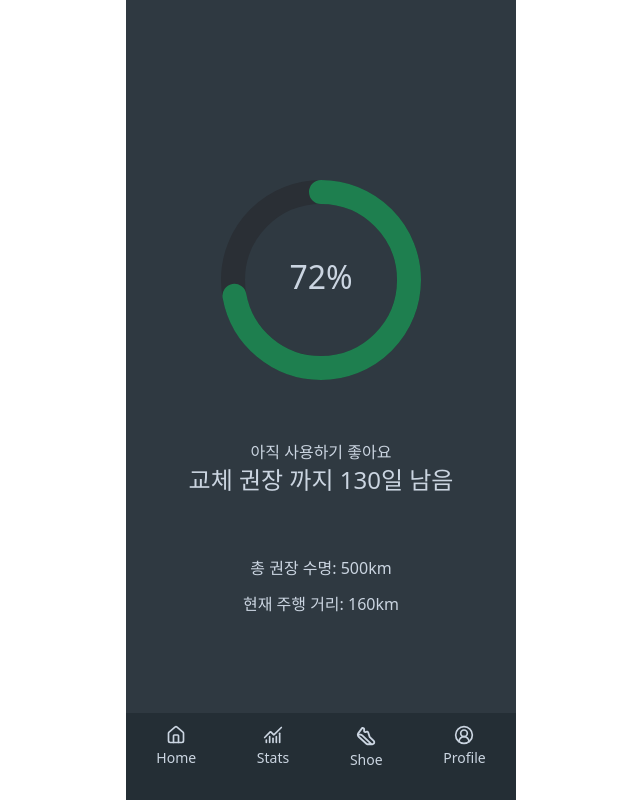
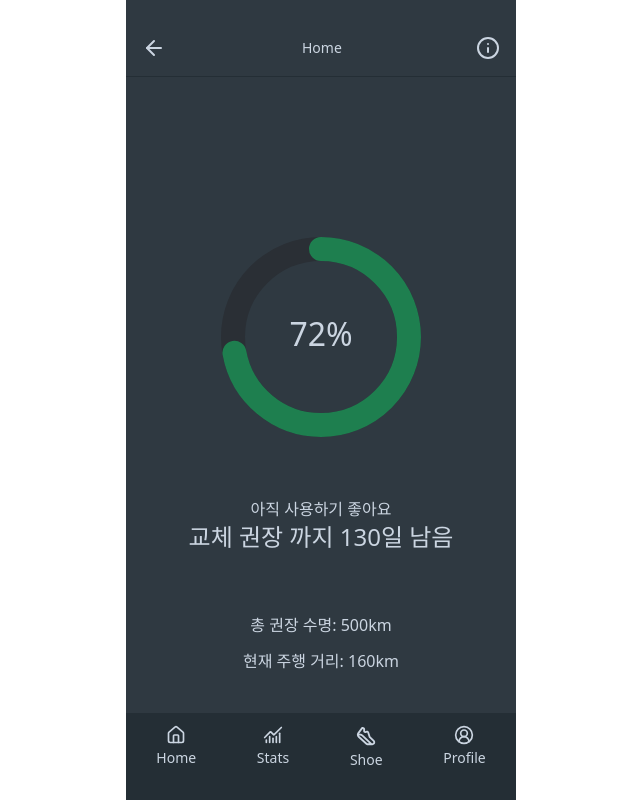
Before and after one commit to ychanwoo/ShoePlan, a Next.js app: page /home in a window 1280 px wide. Shown: the whole page, without its empty margins (319-959 px from the left). Built offline with nearby package versions, Linux system fonts and the light colour scheme.

Commit message:
ui: add InfoPopover and HeaderBar components to home page

```diff
--- a/src/app/home/page.tsx
+++ b/src/app/home/page.tsx
@@ -1,11 +1,14 @@
 "use client";
 
+import HeaderBar from "@/components/common/HeaderBar";
 import TabBar from "@/components/common/TabBar";
 import ShoeLifeProgress from "@/components/homeTab/ShoeLifeProgress";
 
 export default function HomePage() {
   return (
     <>
+      <HeaderBar title="Home" showInfo />
+
       <div className="flex flex-col items-center relative top-45">
         <ShoeLifeProgress percentage={72} />
       </div>
--- /dev/null
+++ b/src/components/common/HeaderBar.tsx
@@ -0,0 +1,41 @@
+"use client";
+
+import { ArrowLeft, InfoIcon } from "lucide-react";
+import { useRouter } from "next/navigation";
+import { InfoPopover } from "../homeTab/InfoPopover";
+
+export interface HeaderBarProps {
+  title: string;
+  showInfo?: boolean;
+}
+
+export default function HeaderBar({ title, showInfo }: HeaderBarProps) {
+  const router = useRouter();
+  return (
+    <header className="w-full relative top-5">
+      {/* 상단 바 */}
+      <div className="flex items-center justify-between h-14 px-4 text-[#CBD5E1]">
+        {/* 왼족 */}
+        <div className="flex items-center">
+          <button
+            type="button"
+            onClick={() => router.back()}
+            aria-label="go to previous page"
+          >
+            <ArrowLeft className="w-6 h-6 hover:text-[#cbd5e1a5]" />
+          </button>
+          <span className="text-sm relative left-34">{title}</span>
+        </div>
+        {/* Home 전용 InfoIcon */}
+        {showInfo && (
+          <InfoPopover>
+            <InfoIcon className="w-6 h-6 text-[#CBD5E1] hover:text-[#cbd5e1a5]" />
+          </InfoPopover>
+        )}
+      </div>
+
+      {/* header 하단 구분선 */}
+      <div className="h-px bg-[#242E35]" />
+    </header>
+  );
+}
--- /dev/null
+++ b/src/components/homeTab/InfoPopover.tsx
@@ -0,0 +1,46 @@
+import {
+  Popover,
+  PopoverTrigger,
+  PopoverContent,
+} from "@/components/ui/popover";
+
+interface InfoPopoverProps {
+  children: React.ReactNode;
+}
+
+export function InfoPopover({ children }: InfoPopoverProps) {
+  return (
+    <Popover>
+      <PopoverTrigger asChild>
+        <button aria-label="Info">{children}</button>
+      </PopoverTrigger>
+
+      <PopoverContent
+        side="bottom"
+        align="end"
+        sideOffset={8}
+        className="w-64 text-sm bg-[#3b4853] text-gray-200 border border-[#242E35] shadow-xl"
+      >
+        {" "}
+        <ul className="space-y-1">
+          <li>
+            • <span className="font-medium">80% 이상</span>: 아직 여유 있어요
+          </li>
+          <li>
+            • <span className="font-medium">50~80%</span>: 아직 사용하기 좋아요
+          </li>
+          <li>
+            • <span className="font-medium">30~50%</span>: 교체 시기 슬슬
+          </li>
+          <li>
+            • <span className="font-medium">30% 이하</span>: 새 신발 고민해볼 때
+          </li>
+        </ul>
+        <div className="mt-3 pt-2 border-t text-xs text-gray-400">
+          * 러닝화는 겉보다 <span className="font-medium">쿠션 수명</span>이 더
+          중요해요
+        </div>
+      </PopoverContent>
+    </Popover>
+  );
+}
--- /dev/null
+++ b/src/components/ui/popover.tsx
@@ -0,0 +1,89 @@
+"use client"
+
+import * as React from "react"
+import { Popover as PopoverPrimitive } from "radix-ui"
+
+import { cn } from "@/lib/utils"
+
+function Popover({
+  ...props
+}: React.ComponentProps<typeof PopoverPrimitive.Root>) {
+  return <PopoverPrimitive.Root data-slot="popover" {...props} />
+}
+
+function PopoverTrigger({
+  ...props
+}: React.ComponentProps<typeof PopoverPrimitive.Trigger>) {
+  return <PopoverPrimitive.Trigger data-slot="popover-trigger" {...props} />
+}
+
+function PopoverContent({
+  className,
+  align = "center",
+  sideOffset = 4,
+  ...props
+}: React.ComponentProps<typeof PopoverPrimitive.Content>) {
+  return (
+    <PopoverPrimitive.Portal>
+      <PopoverPrimitive.Content
+        data-slot="popover-content"
+        align={align}
+        sideOffset={sideOffset}
+        className={cn(
+          "bg-popover text-popover-foreground data-[state=open]:animate-in data-[state=closed]:animate-out data-[state=closed]:fade-out-0 data-[state=open]:fade-in-0 data-[state=closed]:zoom-out-95 data-[state=open]:zoom-in-95 data-[side=bottom]:slide-in-from-top-2 data-[side=left]:slide-in-from-right-2 data-[side=right]:slide-in-from-left-2 data-[side=top]:slide-in-from-bottom-2 z-50 w-72 origin-(--radix-popover-content-transform-origin) rounded-md border p-4 shadow-md outline-hidden",
+          className
+        )}
+        {...props}
+      />
+    </PopoverPrimitive.Portal>
+  )
+}
+
+function PopoverAnchor({
+  ...props
+}: React.ComponentProps<typeof PopoverPrimitive.Anchor>) {
+  return <PopoverPrimitive.Anchor data-slot="popover-anchor" {...props} />
+}
+
+function PopoverHeader({ className, ...props }: React.ComponentProps<"div">) {
+  return (
+    <div
+      data-slot="popover-header"
+      className={cn("flex flex-col gap-1 text-sm", className)}
+      {...props}
+    />
+  )
+}
+
+function PopoverTitle({ className, ...props }: React.ComponentProps<"h2">) {
+  return (
+    <div
+      data-slot="popover-title"
+      className={cn("font-medium", className)}
+      {...props}
+    />
+  )
+}
+
+function PopoverDescription({
+  className,
+  ...props
+}: React.ComponentProps<"p">) {
+  return (
+    <p
+      data-slot="popover-description"
+      className={cn("text-muted-foreground", className)}
+      {...props}
+    />
+  )
+}
+
+export {
+  Popover,
+  PopoverTrigger,
+  PopoverContent,
+  PopoverAnchor,
+  PopoverHeader,
+  PopoverTitle,
+  PopoverDescription,
+}
```
